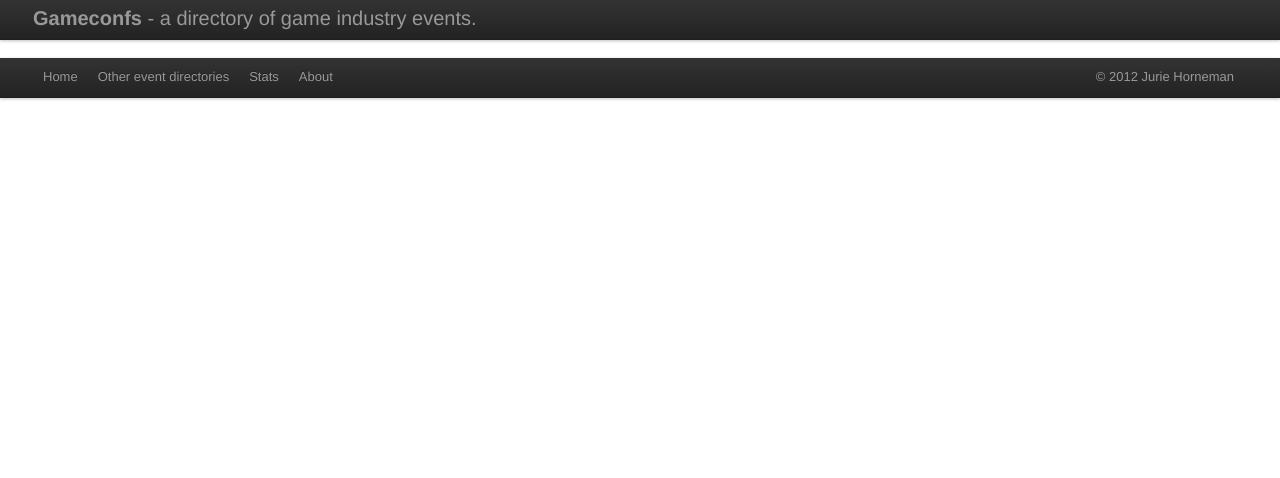
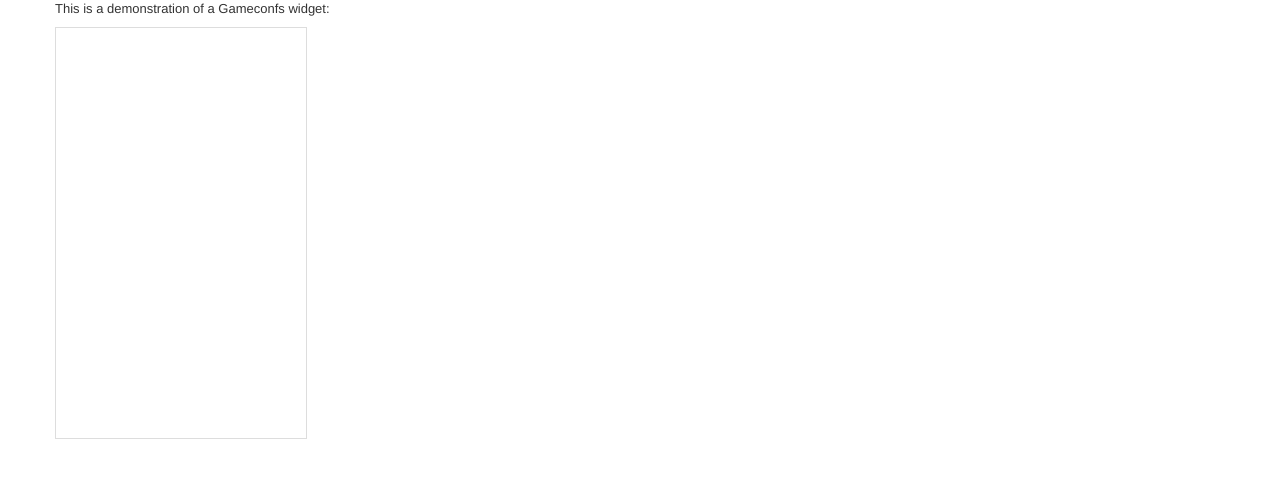
Before and after one commit to jhorneman/gameconfs, a Python web app: template gameconfs/templates/widget_test.html in a window 1280 px wide. Shown: the top 478 px of the page. Run offline with Jinja, Linux system fonts and the light colour scheme; the template is opened without the code that fills it, so the values that code supplies are empty; some libraries are stand-ins or nearby versions.

Commit message:
First iteration of widget.

```diff
--- a/gameconfs/templates/widget_test.html
+++ b/gameconfs/templates/widget_test.html
@@ -1,4 +1,20 @@
-{% extends "layout.html" %}
-{% block title %}Widget test{% endblock %}
-{% block content %}
-{% endblock %}
+<!DOCTYPE html>
+<html lang="en">
+<head>
+    <meta charset="utf-8">
+    <title>Widget test</title>
+    <meta name="viewport" content="width=device-width, initial-scale=1.0">
+    <meta name="description" content="The world's most comprehensive directory of conferences, trade shows and events related to electronic games.">
+    <link rel="stylesheet" href="{{ url_for('static', filename='css/bootstrap.css') }}">
+    <link rel="stylesheet" href="{{ url_for('static', filename='css/bootstrap-responsive.css') }}">
+    <link rel="stylesheet" href="{{ url_for('static', filename='css/datepicker.css') }}">
+    <link rel="stylesheet" href="{{ url_for('static', filename='css/gameconfs.css') }}">
+</head>
+<body>
+<div class="container">
+<p>This is a demonstration of a Gameconfs widget:</p>
+<div id="gameconfs-widget-container" data-nr-months="3" data-place="United Kingdom"></div>
+</div>
+<script src="widget/v1/script.js" type="text/javascript"></script>
+</body>
+</html>
--- /dev/null
+++ b/gameconfs/widget/cleanslate.css
@@ -0,0 +1,226 @@
+/*!
+* CleanSlate
+*   github.com/premasagar/cleanslate
+*
+*//*
+    An extreme CSS reset stylesheet, for normalising the styling of a container element and its children.
+
+    by Premasagar Rose
+        dharmafly.com
+
+    license
+        opensource.org/licenses/mit-license.php
+
+    **
+
+    v0.9.2
+
+*/
+
+/* == BLANKET RESET RULES == */
+
+/* HTML 4.01 */
+.cleanslate, .cleanslate h1, .cleanslate h2, .cleanslate h3, .cleanslate h4, .cleanslate h5, .cleanslate h6, .cleanslate p, .cleanslate td, .cleanslate dl, .cleanslate tr, .cleanslate dt, .cleanslate ol, .cleanslate form, .cleanslate select, .cleanslate option, .cleanslate pre, .cleanslate div, .cleanslate table,  .cleanslate th, .cleanslate tbody, .cleanslate tfoot, .cleanslate caption, .cleanslate thead, .cleanslate ul, .cleanslate li, .cleanslate address, .cleanslate blockquote, .cleanslate dd, .cleanslate fieldset, .cleanslate li, .cleanslate iframe, .cleanslate strong, .cleanslate legend, .cleanslate em, .cleanslate s, .cleanslate cite, .cleanslate span, .cleanslate input, .cleanslate sup, .cleanslate label, .cleanslate dfn, .cleanslate object, .cleanslate big, .cleanslate q, .cleanslate font, .cleanslate samp, .cleanslate acronym, .cleanslate small, .cleanslate img, .cleanslate strike, .cleanslate code, .cleanslate sub, .cleanslate ins, .cleanslate textarea, .cleanslate var, .cleanslate a, .cleanslate abbr, .cleanslate applet, .cleanslate del, .cleanslate kbd, .cleanslate tt, .cleanslate b, .cleanslate i, .cleanslate hr,
+
+/* HTML5 */
+.cleanslate article, .cleanslate aside, .cleanslate dialog, .cleanslate figure, .cleanslate footer, .cleanslate header, .cleanslate hgroup, .cleanslate menu, .cleanslate nav, .cleanslate section, .cleanslate time, .cleanslate mark, .cleanslate audio, .cleanslate video {
+	background-attachment:scroll !important;
+	background-color:transparent !important;
+	background-image:none !important; /* This rule affects the use of pngfix JavaScript http://dillerdesign.com/experiment/DD_BelatedPNG for IE6, which is used to force the browser to recognise alpha-transparent PNGs files that replace the IE6 lack of PNG transparency. (The rule overrides the VML image that is used to replace the given CSS background-image). If you don't know what that means, then you probably haven't used the pngfix script, and this comment may be ignored :) */
+	background-position:0 0 !important;
+	background-repeat:repeat !important;
+	border-color:black !important;
+	border-color:currentColor !important; /* `border-color` should match font color. Modern browsers (incl. IE9) allow the use of "currentColor" to match the current font 'color' value <http://www.w3.org/TR/css3-color/#currentcolor>. For older browsers, a default of 'black' is given before this rule. Guideline to support older browsers: if you haven't already declared a border-color for an element, be sure to do so, e.g. when you first declare the border-width. */
+	border-radius:0 !important;
+	border-style:none !important;
+	border-width:medium !important;
+	bottom:auto !important;
+	clear:none !important;
+	clip:auto !important;
+	color:inherit !important;
+	counter-increment:none !important;
+	counter-reset:none !important;
+	cursor:auto !important;
+	direction:inherit !important;
+	display:inline !important;
+	float:none !important;
+	font-family: inherit !important; /* As with other inherit values, this needs to be set on the root container element */
+	font-size: inherit !important;
+	font-style:inherit !important;
+	font-variant:normal !important;
+	font-weight:inherit !important;
+	height:auto !important;
+	left:auto !important;
+	letter-spacing:normal !important;
+	line-height:inherit !important;
+	list-style-type: inherit !important; /* Could set list-style-type to none */
+	list-style-position: outside !important;
+	list-style-image: none !important;
+	margin:0 !important;
+	max-height:none !important;
+	max-width:none !important;
+	min-height:0 !important;
+	min-width:0 !important;
+	opacity:1;
+	outline:invert none medium !important;
+	overflow:visible !important;
+	padding:0 !important;
+	position:static !important;
+	quotes: "" "" !important;
+	right:auto !important;
+	table-layout:auto !important;
+	text-align:inherit !important;
+	text-decoration:inherit !important;
+	text-indent:0 !important;
+	text-transform:none !important;
+	top:auto !important;
+	unicode-bidi:normal !important;
+	vertical-align:baseline !important;
+	visibility:inherit !important;
+	white-space:normal !important;
+	width:auto !important;
+	word-spacing:normal !important;
+	z-index:auto !important;
+
+	/* Proprietary and draft rules */
+    /* This section needs extending */
+	-moz-border-radius:0 !important;
+	-webkit-border-radius:0 !important;
+	-moz-box-sizing: content-box !important;
+	-webkit-box-sizing: content-box !important;
+	box-sizing: content-box !important;
+	text-shadow: none !important;
+}
+
+/* == BLOCK-LEVEL == */
+/* Actually, some of these should be inline-block and other values, but block works fine (TODO: rigorously verify this) */
+/* HTML 4.01 */
+.cleanslate, .cleanslate h3, .cleanslate h5, .cleanslate p, .cleanslate h1, .cleanslate dl, .cleanslate dt, .cleanslate h6, .cleanslate ol, .cleanslate form, .cleanslate select, .cleanslate option, .cleanslate pre, .cleanslate div, .cleanslate h2, .cleanslate caption, .cleanslate h4, .cleanslate ul, .cleanslate address, .cleanslate blockquote, .cleanslate dd, .cleanslate fieldset, .cleanslate textarea, .cleanslate hr,
+/* HTML5 new elements */
+.cleanslate article, .cleanslate aside, .cleanslate dialog, .cleanslate figure, .cleanslate footer, .cleanslate header, .cleanslate hgroup, .cleanslate menu, .cleanslate nav, .cleanslate section {
+    display:block !important;
+}
+.cleanslate table {
+    display: table !important;
+}
+.cleanslate thead {
+    display: table-header-group !important;
+}
+.cleanslate tbody {
+    display: table-row-group !important;
+}
+.cleanslate tfoot {
+    display: table-footer-group !important;
+}
+.cleanslate tr {
+    display: table-row !important;
+}
+.cleanslate th, .cleanslate td {
+    display: table-cell !important;
+}
+/* == SPECIFIC ELEMENTS == */
+/* Some of these are browser defaults; some are just useful resets */
+
+.cleanslate nav ul, .cleanslate nav ol {
+	list-style-type:none !important;
+}
+.cleanslate ul, .cleanslate menu {
+	list-style-type:disc !important;
+}
+.cleanslate ol {
+	list-style-type:decimal !important;
+}
+.cleanslate ol ul, .cleanslate ul ul, .cleanslate menu ul, .cleanslate ol menu, .cleanslate ul menu, .cleanslate menu menu {
+	list-style-type:circle !important;
+}
+.cleanslate ol ol ul, .cleanslate ol ul ul, .cleanslate ol menu ul, .cleanslate ol ol menu, .cleanslate ol ul menu, .cleanslate ol menu menu, .cleanslate ul ol ul, .cleanslate ul ul ul, .cleanslate ul menu ul, .cleanslate ul ol menu, .cleanslate ul ul menu, .cleanslate ul menu menu, .cleanslate menu ol ul, .cleanslate menu ul ul, .cleanslate menu menu ul, .cleanslate menu ol menu, .cleanslate menu ul menu, .cleanslate menu menu menu {
+	list-style-type:square !important;
+}
+.cleanslate li {
+	display:list-item !important;
+	/* Fixes IE7 issue with positioning of nested bullets */
+	min-height:auto !important;
+	min-width:auto !important;
+}
+.cleanslate strong {
+	font-weight:bold !important;
+}
+.cleanslate em {
+	font-style:italic !important;
+}
+.cleanslate kbd, .cleanslate samp, .cleanslate code {
+  font-family:monospace !important;
+}
+.cleanslate a, .cleanslate a *, .cleanslate input[type=submit], .cleanslate input[type=radio], .cleanslate input[type=checkbox], .cleanslate select {
+	cursor:pointer !important;
+}
+.cleanslate a:hover {
+	text-decoration:underline !important;
+}
+.cleanslate button, .cleanslate input[type=submit] {
+  text-align: center !important;
+}
+.cleanslate input[type=hidden] {
+	display:none !important;
+}
+.cleanslate abbr[title], .cleanslate acronym[title], .cleanslate dfn[title] {
+	cursor:help !important;
+    border-bottom-width:1px !important;
+	border-bottom-style:dotted !important;
+}
+.cleanslate ins {
+	background-color:#ff9 !important;
+	color:black !important;
+}
+.cleanslate del {
+	text-decoration: line-through !important;
+}
+.cleanslate blockquote, .cleanslate q  {
+	quotes:none !important; /* HTML5 */
+}
+.cleanslate blockquote:before, .cleanslate blockquote:after, .cleanslate q:before, .cleanslate q:after, .cleanslate li:before, .cleanslate li:after  {
+	content:"" !important;
+}
+.cleanslate input, .cleanslate select {
+	vertical-align:middle !important;
+}
+.cleanslate select, .cleanslate textarea, .cleanslate input {
+	border:1px solid #ccc !important;
+}
+.cleanslate table {
+	border-collapse:collapse !important;
+	border-spacing:0 !important;
+}
+.cleanslate hr {
+	display:block !important;
+	height:1px !important;
+	border:0 !important;
+	border-top:1px solid #ccc !important;
+	margin:1em 0 !important;
+}
+.cleanslate *[dir=rtl] {
+	direction: rtl !important;
+}
+.cleanslate mark {
+	background-color:#ff9 !important;
+	color:black !important;
+	font-style:italic !important;
+	font-weight:bold !important;
+}
+
+
+
+/* == ROOT CONTAINER ELEMENT == */
+/* This contains default values for child elements to inherit  */
+.cleanslate {
+	font-size: medium !important;
+	line-height: 1 !important;
+	direction:ltr !important;
+	text-align:left !important;
+	font-family: "Times New Roman", Times, serif !important; /* Override this with whatever font-family is required */
+	color: black !important;
+	font-style:normal !important;
+	font-weight:normal !important;
+	text-decoration:none !important;
+	list-style-type:disc !important;
+}
--- a/gameconfs/widget/widget.css
+++ b/gameconfs/widget/widget.css
@@ -0,0 +1,142 @@
+@import "cleanslate.css";
+
+/* Copied from bootstrap.css */
+
+#gameconfs-widget-container {
+    margin: 0 !important;
+    padding: 5px !important;
+    border: 1px solid #ddd !important;
+    font-family: "Helvetica Neue", Helvetica, Arial, sans-serif !important;
+    font-size: 12px !important;
+    line-height: 16px !important;
+    color: #333333 !important;
+    background-color: #ffffff !important;
+    overflow-y: scroll !important;
+    height: 400px !important;
+    width: 240px !important;
+}
+
+#gameconfs-widget-container a {
+    color: #0088cc !important;
+    text-decoration: none !important;
+}
+
+#gameconfs-widget-container a:hover {
+    color: #005580 !important;
+    text-decoration: underline !important;
+}
+
+#gameconfs-widget-container h1,
+#gameconfs-widget-container h2,
+#gameconfs-widget-container h3,
+#gameconfs-widget-container h4,
+#gameconfs-widget-container h5,
+#gameconfs-widget-container h6 {
+    margin: 0 !important;
+    font-family: inherit !important;
+    font-weight: bold !important;
+    color: inherit !important;
+    text-rendering: optimizelegibility !important;
+}
+
+#gameconfs-widget-container h2 {
+    font-size: 14px !important;
+    line-height: 21px !important;
+    padding-bottom: .5em !important;
+}
+
+#gameconfs-widget-container h3 {
+    font-size: 12px !important;
+    line-height: 18px !important;
+}
+
+#gameconfs-widget-container table {
+    max-width: 100% !important;
+    background-color: transparent !important;
+    border-collapse: collapse !important;
+    border-spacing: 0 !important;
+}
+
+#gameconfs-widget-container .table {
+    width: 100% !important;
+    margin-bottom: 18px !important;
+}
+
+#gameconfs-widget-container .table th,
+#gameconfs-widget-container .table td {
+    padding: 2px !important;
+    /*line-height: 18px !important;*/
+    text-align: left !important;
+    vertical-align: top !important;
+    border-top: 1px solid #dddddd !important;
+}
+
+#gameconfs-widget-container .table th {
+    font-weight: bold !important;
+}
+
+#gameconfs-widget-container .table thead th {
+    vertical-align: bottom !important;
+}
+
+#gameconfs-widget-container .table caption + thead tr:first-child th,
+#gameconfs-widget-container .table caption + thead tr:first-child td,
+#gameconfs-widget-container .table colgroup + thead tr:first-child th,
+#gameconfs-widget-container .table colgroup + thead tr:first-child td,
+#gameconfs-widget-container .table thead:first-child tr:first-child th,
+#gameconfs-widget-container .table thead:first-child tr:first-child td {
+    border-top: 0 !important;
+}
+
+#gameconfs-widget-container .table tbody + tbody {
+    border-top: 2px solid #dddddd !important;
+}
+
+#gameconfs-widget-container .table-condensed th,
+#gameconfs-widget-container .table-condensed td {
+    padding: 4px 5px !important;
+}
+
+#gameconfs-widget-container .table tbody tr:hover td,
+#gameconfs-widget-container .table tbody tr:hover th {
+    background-color: #f5f5f5 !important;
+}
+
+
+/* Copied from gameconfs.css */
+
+#gameconfs-widget-container table.events
+{
+    table-layout: fixed !important;
+    width: auto !important;
+}
+
+#gameconfs-widget-container table.events td
+{
+    overflow: hidden !important;
+}
+
+#gameconfs-widget-container table.events tr.today td
+{
+    background: rgba(91, 167, 91, 0.25) !important;
+}
+
+#gameconfs-widget-container table.events tr:last-child td
+{
+    border-bottom: 1px solid #dddddd !important;
+}
+
+#gameconfs-widget-container table.events tr td:nth-child(1)
+{
+    width: 9em !important;
+}
+
+#gameconfs-widget-container table.events tr td:nth-child(2)
+{
+    width: 22em !important;
+}
+
+#gameconfs-widget-container table.events tr td:nth-child(3)
+{
+    padding-right: 1em !important;
+}
```
Also changed, not shown: gameconfs/templates/widget_contents.html (+34 -0 lines), gameconfs/views.py (+93 -5 lines), gameconfs/widget/script.js (+70 -0 lines).
